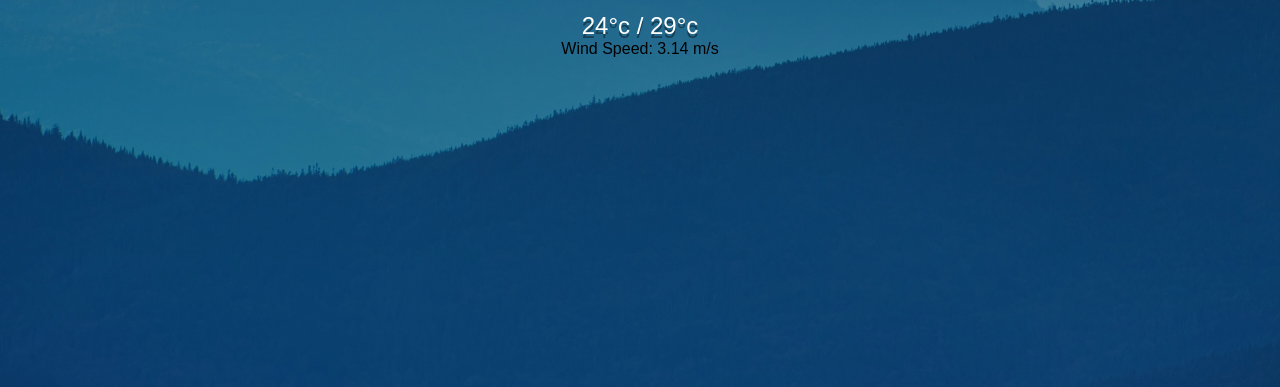
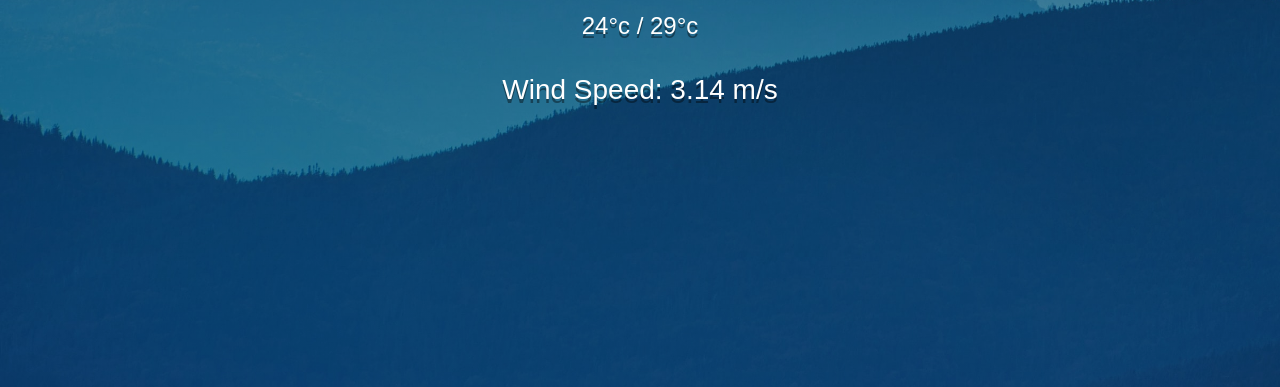
Before and after one commit to subhalaha131/weather-forcasting, a plain HTML site: page index.html in a window 1280 px wide. Shown: the part 413-800 px from the top of the page. Drawn offline with Linux system fonts and the light colour scheme.

Commit message:
Update main.css

```diff
--- a/main.css
+++ b/main.css
@@ -93,3 +93,10 @@ main {
   font-weight: 500;
   text-shadow: 0px 4px rgba(0, 0, 0, 0.4);
 }
+.current .wind{
+  color: #fff;
+  font-size: 28px;
+  font-weight: 500;
+  text-shadow: 0px 4px rgba(0, 0, 0, 0.4);
+  line-height: 100px;
+}
```
